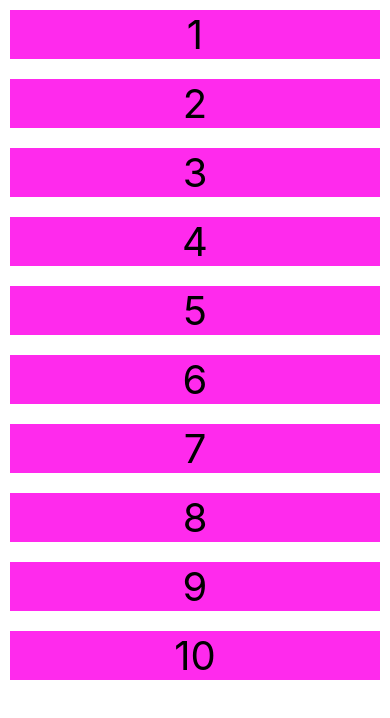
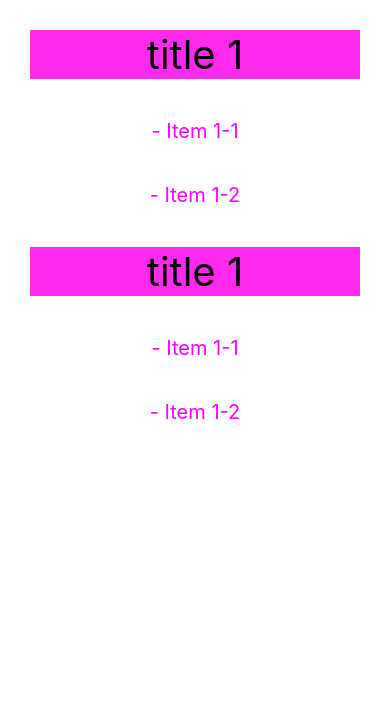
Before and after one commit to YassineHarroum/React-Native-Tutorial, a React Native app: screen / in a window 390 px wide. Shown: the top 718 px of the page. Built offline with nearby package versions, Linux system fonts and the light colour scheme.

Commit message:
Course react native pratice -ScollView RefreshControl- section 10

```diff
--- a/App.js
+++ b/App.js
@@ -12,67 +12,76 @@ import {
    StyleSheet,
    Text,
    View,
-  ScrollView,
+   SectionList,
    RefreshControl,
  } from 'react-native';
 
 
+ const App = () => {
 
+     const [refreshing,setrefreshing] = useState(false);
 
-const App = () => {
-  const [Items , setItems] = useState([
-    {key : 1 , Item:1},
-    {key : 2 , Item:2},
-    {key : 3 , Item:3},
-    {key : 4 , Item:4},
-    {key : 5 , Item:5},
-    {key : 6 , Item:6},
-    {key : 7 , Item:7},
-    {key : 8 , Item:8},
-    {key : 9 , Item:9},
-    {key : 10 , Item:10},
-  ]
-  )
+     const [DATA , setDATA ] = useState ([
+       {
+         title: 'title 1',
+         data: ['Item 1-1','Item 1-2'],
+       },
+       {
+         title: 'title 1',
+         data: ['Item 1-1','Item 1-2'],
+       },
+     ])
 
-  const [Refreshing , setRefreshing] = useState (false)
-
-  const onrefresh = () => {
-    setRefreshing(true);
-    setItems([...Items , {key : Items[Items.length-1].key + 1 , Item : Items[Items.length-1].Item +1 }]);
-    setRefreshing(false);
+     const onrefresh = ()=>{
+       setrefreshing(true);
+       setDATA ([...DATA , {
+         title: 'title '+ DATA.length.toString(),
+         data: ['Item '+DATA.length.toString()+'-1','Item '+DATA.length.toString()+'-2']
+       }]);
+       setrefreshing(false);
      }
 
    return (
-    <ScrollView
-      tyle={styles.body}
+     <SectionList
+       style={styles.sectio}
+       keyExtractor={(item,index)=> index.toString()}
+       sections={DATA}
+       renderItem={({item}) => (
+         <View>
+           <Text style={styles.item}>- {item}</Text>
+         </View>
+       )}
+       renderSectionHeader={({section})=>(
+         <View style={styles.body}>
+           <Text style={styles.text}>{section.title}</Text>
+         </View>
+       )}
        refreshControl={
          <RefreshControl
-        refreshing={Refreshing}
+           refreshing={refreshing}
            onRefresh={onrefresh}
-        colors={['#ff00ff']}
          />
        }
-      >
-          {
-            Items.map((e)=>{
-              return(
-                <View key={e.key}>
-                    <Text style={styles.text}>{e.Item}</Text>
-                </View>
-              )
-            })
-          }
-    </ScrollView>
-
+     />
    );
  };
 
  const styles = StyleSheet.create({
+   sectio : {
+    margin : 5,
+   },
    body:{
      flex:1,
      flexDirection: 'column',
      backgroundColor : '#ffffff',
      alignItems:'stretch',
+     margin : 10,
+   },
+   item : {
+      fontSize:20,
+      padding:20,
+      color:'#ff00ff',
+      textAlign:'center',
    },
    text : {
      fontSize: 40,
```
Lines whose indentation alone changed are shown as unchanged.
